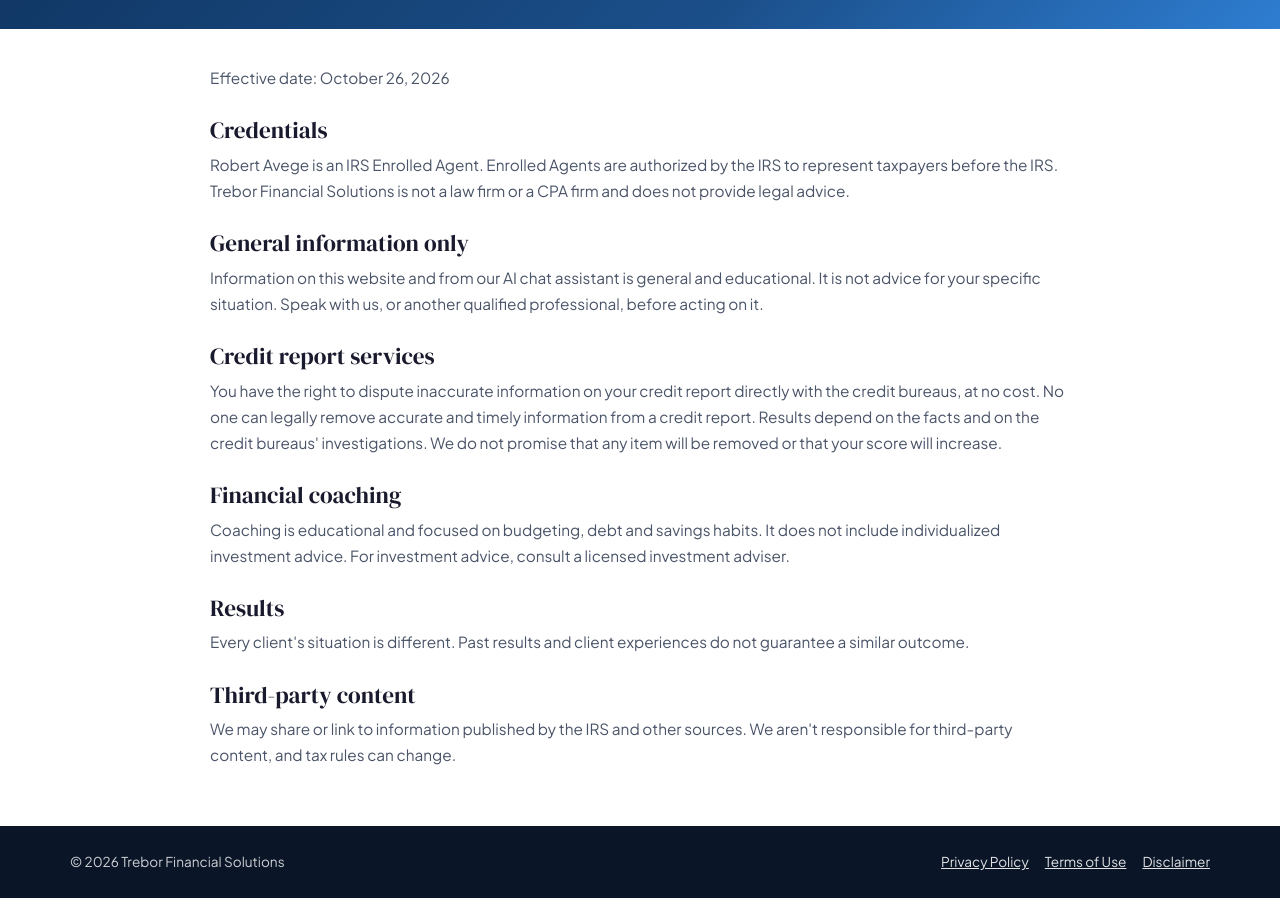
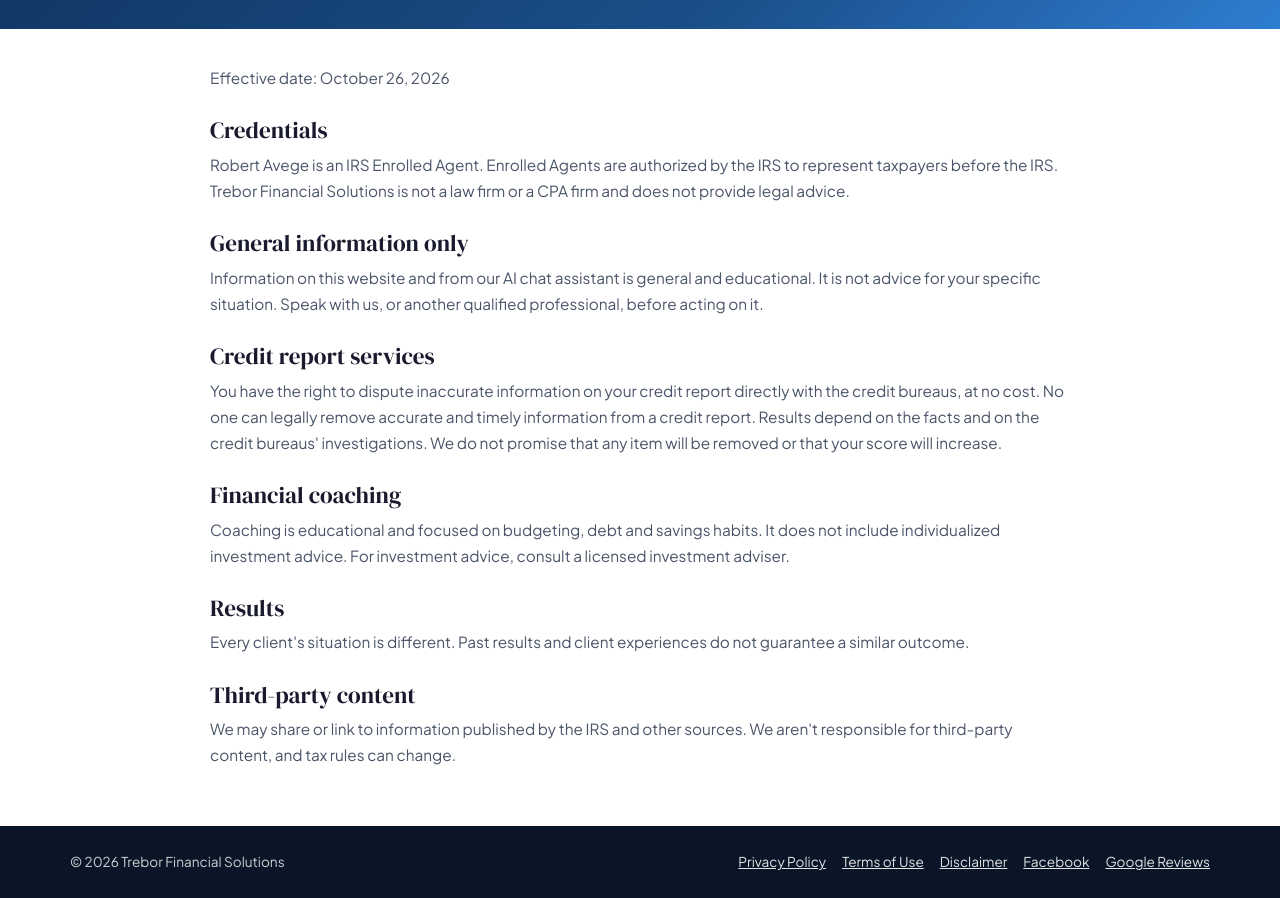
Before and after one commit to calldirectorai/trebor-trebor-financial-solutions, a plain HTML site: page disclaimer/index.html in a window 1280 px wide. Shown: the part 189-1087 px from the top of the page. Drawn offline with Linux system fonts and the light colour scheme.

Commit message:
Update landing page: Trebor – Disclaimer (/disclaimer/) (path: /disclaimer) - 2026-10-26T19:27:43.139Z

```diff
--- a/disclaimer/index.html
+++ b/disclaimer/index.html
@@ -333,6 +333,6 @@
 <p>We may share or link to information published by the IRS and other sources. We aren't responsible for third-party content, and tax rules can change.</p>
 </div>
 </main>
-<footer class="ftr"><div class="ctn"><span>&copy; 2026 Trebor Financial Solutions</span><nav aria-label="Legal"><a href="/privacy/">Privacy Policy</a><a href="/terms/">Terms of Use</a><a href="/disclaimer/">Disclaimer</a></nav></div></footer>
+<footer class="ftr"><div class="ctn"><span>&copy; 2026 Trebor Financial Solutions</span><nav aria-label="Legal"><a href="/privacy/">Privacy Policy</a><a href="/terms/">Terms of Use</a><a href="/disclaimer/">Disclaimer</a><a href="https://www.facebook.com/treborfinancialsolutions" target="_blank" rel="noopener">Facebook</a><a href="https://g.page/r/CZ1EblIQR4RMEBM" target="_blank" rel="noopener">Google Reviews</a></nav></div></footer>
 </body>
 </html>
```
